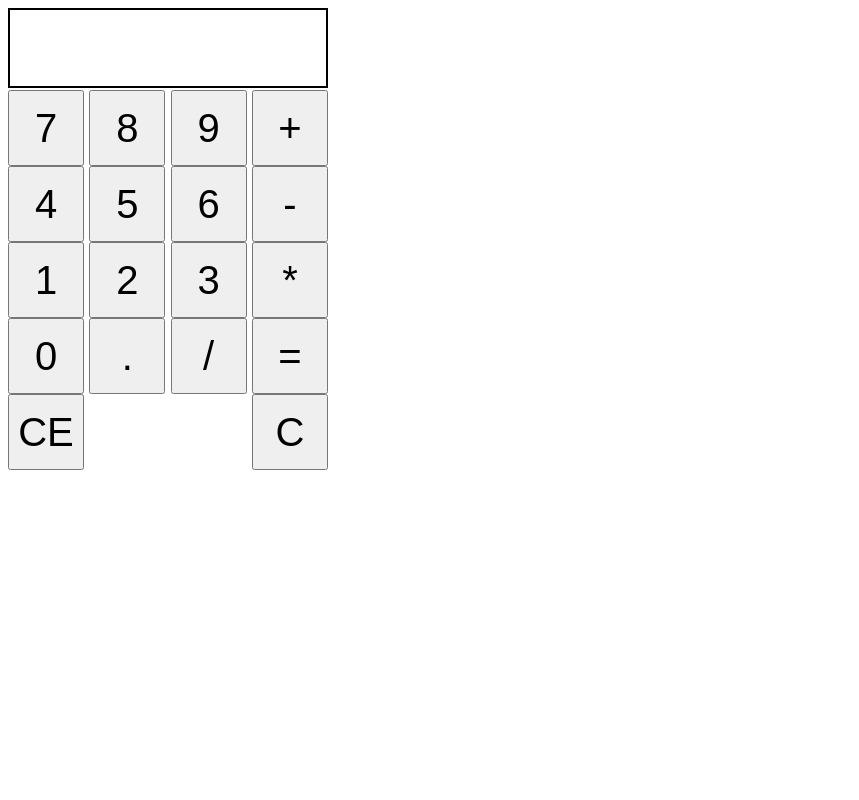
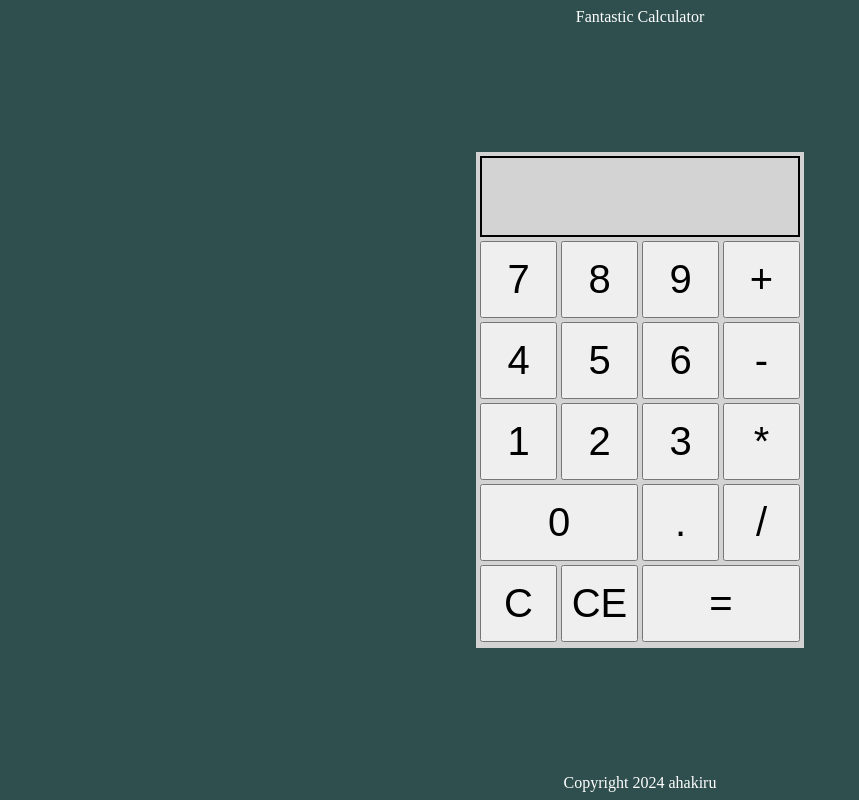
Before and after one commit to ahakiru/calculator, a plain HTML site: page index.html in a window 1280 px wide. Shown: the whole page, without its empty margins (0-859 px from the left). Drawn offline with Linux system fonts and the light colour scheme.

Commit message:
Update style, fix empty inputB bug.

```diff
--- a/index.html
+++ b/index.html
@@ -7,9 +7,7 @@
     <title>Calculator</title>
 </head>
 <body>
-    <div class="header">
-
-    </div>
+    <div class="header">Fantastic Calculator</div>
     <div id="calculator">
         <div id="display"></div>
         <div class="buttons">
@@ -25,17 +23,15 @@
             <button class="number">2</button>
             <button class="number">3</button>
             <button class="operator">*</button>
-            <button class="number">0</button>
+            <button class="number" id="zero">0</button>
             <button id="dot">.</button>
             <button class="operator">/</button>
+            <button id="clear">C</button>
+            <button id="remove">CE</button>
             <button id="execute">=</button>
-            <button id="remove">CE</button>
-            <button id="clear">C</button>
         </div>
     </div>
-    <div class="footer">
-
-    </div>
+    <div class="footer">Copyright 2024 ahakiru</div>
 </body>
 <script src="script.js"></script>
 </html>
--- a/script.js
+++ b/script.js
@@ -14,7 +14,6 @@ function divide (a, b) {
     } else {return a / b}
 };
 
-/*doesnt work if decimal is result of execute!!!!*/
 function round () {
     decimalPosition = display.textContent.indexOf(".");
     if (display.textContent.length > 9 && decimalTyped === "True") {
@@ -86,6 +85,9 @@ function operatorKey(operatorChosen) {
         operator = operatorChosen;
         input = "B";
         decimalTyped = "False";
+    } else if (inputB === "") {
+        operator = operatorChosen;
+        decimalTyped = "False";
     } else {
         operator = operatorChosen;
         display.textContent = operate (inputA, operator, inputB);
--- a/styles.css
+++ b/styles.css
@@ -1,5 +1,19 @@
 body {
     display:flex;
+    flex-direction: column;
+    justify-content: space-between;
+    align-items: center;
+    min-height: 100vh;
+    margin: 0px;
+    background-color: darkslategray;
+}
+.header {
+    padding: 8px;
+    color: white;
+}
+.footer {
+    padding: 8px;
+    color:white;
 }
 
 #calculator {
@@ -8,27 +22,37 @@ body {
     flex-wrap: wrap;
     justify-content: center;
     width: 320px;
+    background-color: lightgray;
+    padding: 4px;
 }
 
 .buttons {
     display: flex;
     justify-content: space-between;
     flex-wrap: wrap;
-    height: 320px;
 }
 button {
-    width: 76px;
-    height: 76px;
+    width: 77px;
+    height: 77px;
     font-size: 40px;
+    margin-top: 2px;
+    margin-bottom: 2px;
 }
 
 #display {
     display: flex;
     width: 316px;
-    height: 76px;
+    height: 77px;
     border-style: solid;
     border-color: black;
     border-width: 2px;
     margin-bottom: 2px;
     font: 72px 'Times New Roman';
 }
+#zero {
+    width: 158px;
+}
+
+#execute {
+    width: 158px;
+}
```
